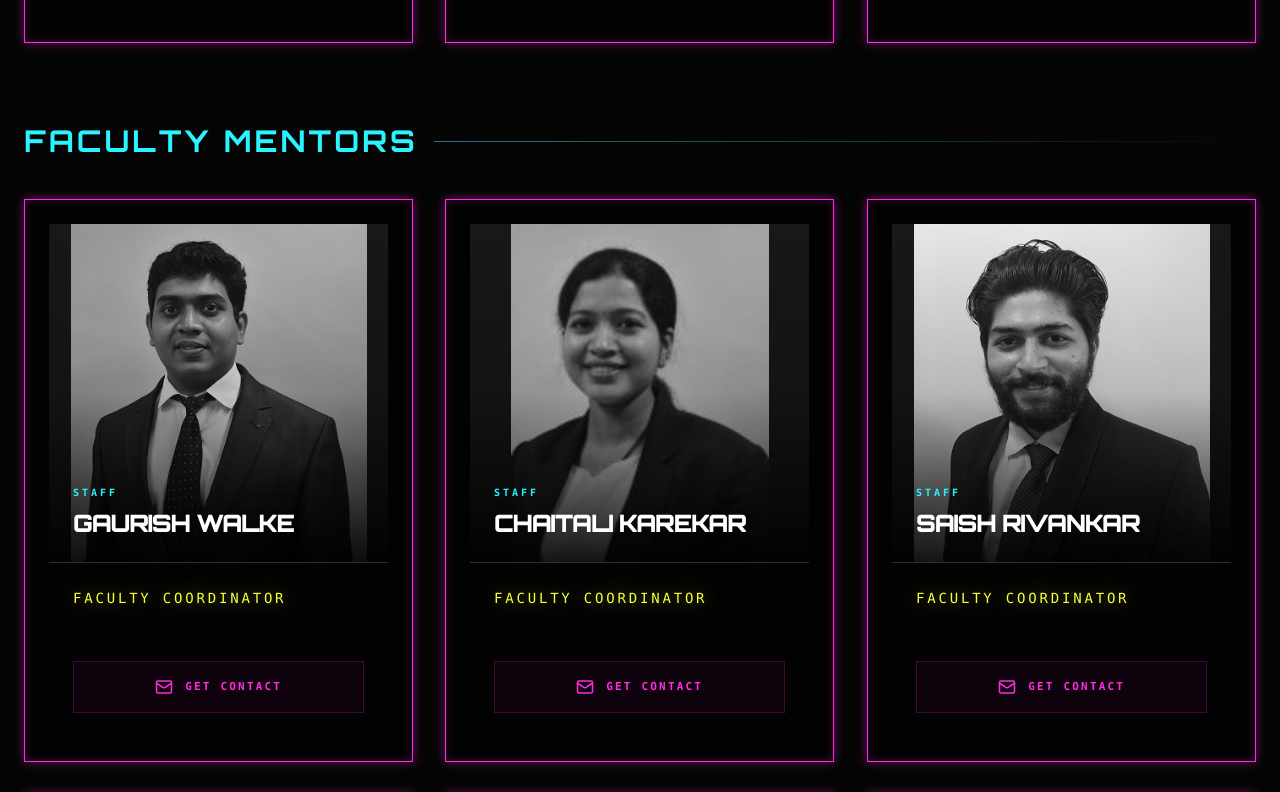
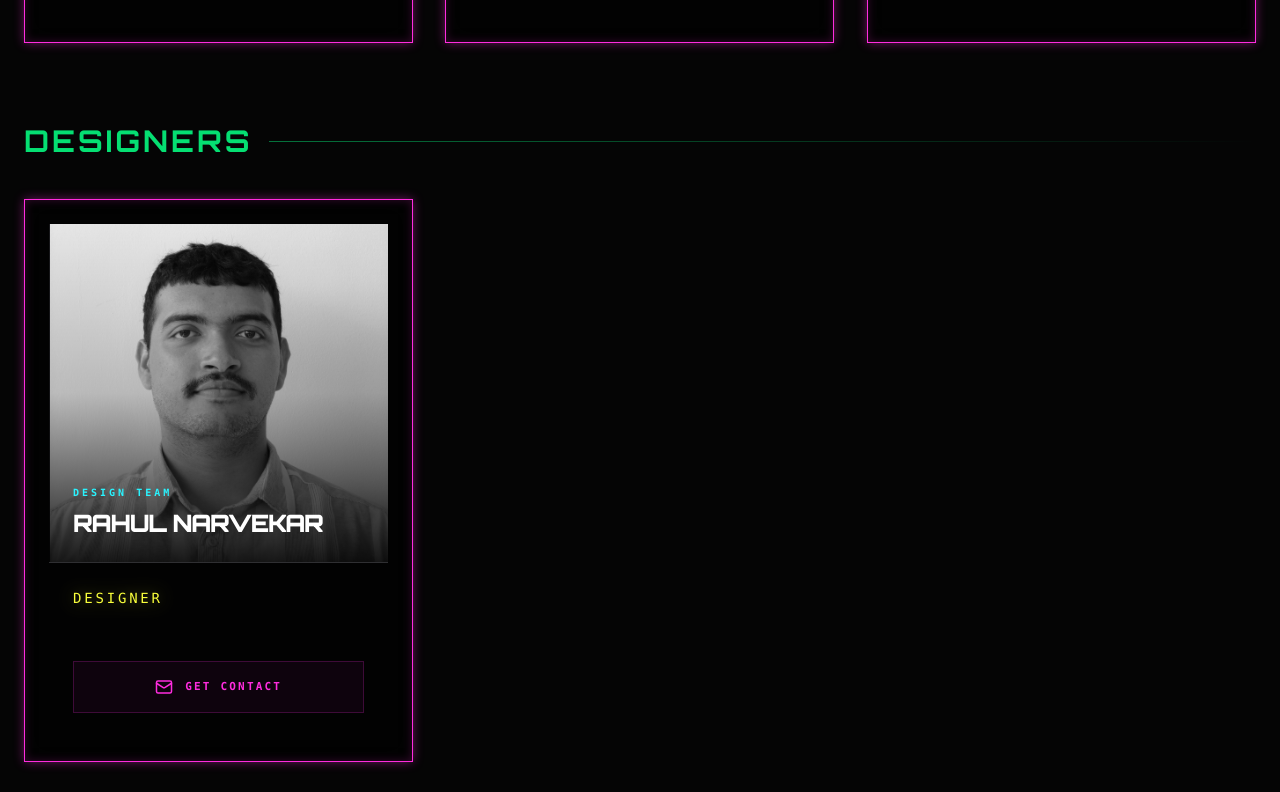
Before and after one commit to atreyakamat/techurja2k26, a Next.js app: page /team in a window 1280 px wide. Shown: the part 3660-4452 px from the top of the page. Built offline with nearby package versions, Linux system fonts and the light colour scheme.

Commit message:
Update team page and fix imports

```diff
--- a/src/app/team/page.tsx
+++ b/src/app/team/page.tsx
@@ -11,7 +11,7 @@ export default function TeamPage() {
   const faculty = teamMembers.filter(m => m.category === "Faculty");
   const studentCouncil = teamMembers.filter(m => m.category === "Student Council");
   const otherCouncils = teamMembers.filter(m => m.category === "Council" || m.category === "MBA" || m.category === "RoboClub");
-
+  const designers = teamMembers.filter(m => m.category === "Designer");
   return (
     <main className="min-h-screen bg-deep-black">
       <Navbar />
@@ -77,6 +77,20 @@ export default function TeamPage() {
 
           <div className="grid grid-cols-1 sm:grid-cols-2 lg:grid-cols-3 gap-8">
             {otherCouncils.map((member, i) => (
+              <TeamCard key={member.number} member={member} index={i} />
+            ))}
+          </div>
+        </section>
+
+        {/* Designers Section */}
+        <section className="mb-20">
+          <div className="flex items-center gap-4 mb-10">
+            <h2 className="text-2xl md:text-3xl font-bold text-green-400 tracking-widest uppercase">Designers</h2>
+            <div className="h-[1px] flex-grow bg-gradient-to-r from-green-400/50 to-transparent"></div>
+          </div>
+
+          <div className="grid grid-cols-1 sm:grid-cols-2 lg:grid-cols-3 gap-8">
+            {designers.map((member, i) => (
               <TeamCard key={member.number} member={member} index={i} />
             ))}
           </div>
--- a/src/lib/team-data.ts
+++ b/src/lib/team-data.ts
@@ -1,7 +1,7 @@
 export type TeamMember = {
   name: string;
   role: string;
-  category: "Faculty" | "Student Council" | "Council" | "MBA" | "RoboClub";
+  category: "Faculty" | "Student Council" | "Council" | "MBA" | "RoboClub" | "Designer";
   council?: string;
   email: string;
   number: number;
@@ -147,6 +147,17 @@ export const teamMembers: TeamMember[] = [
     image: "/coordinator_pics/13.jpg"
   },
 
+  // Design team
+   {
+    name: "Rahul Narvekar",
+    role: "Designer",
+    category: "Designer",
+    council: "Design Team",
+    email: "23co36@aitdgoa.edu.in",
+    number: 25,
+    image: "/coordinator_pics/25.jpg"
+  },
+
   // Staff (Faculty)
   {
     name: "Gaurish Walke",
```
Also changed, not shown: public/coordinator_pics/25.jpg (added).
